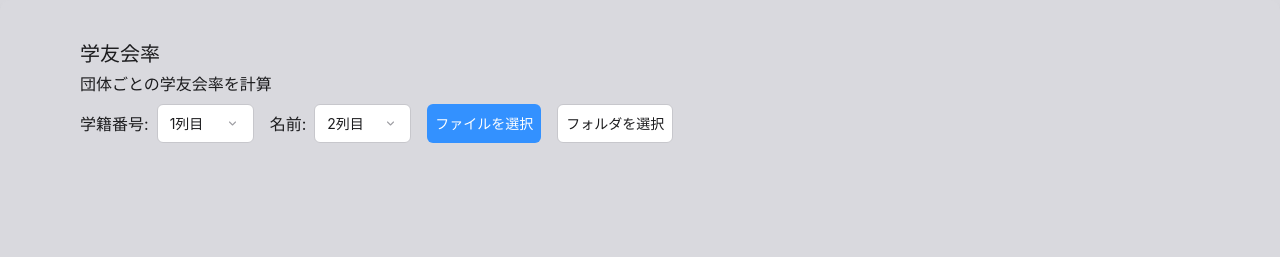
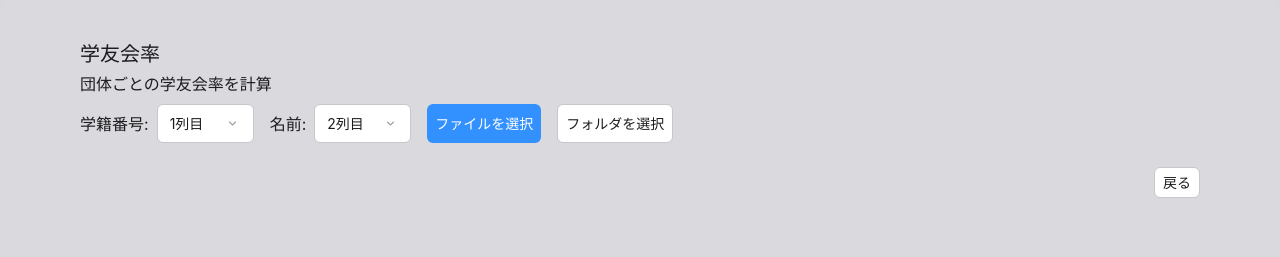
Before and after one commit to epitaq/gakuyukai-gui, a SvelteKit app: page /gakuyukai-rates in a window 1280 px wide. Shown: the top 257 px of the page. Built offline with nearby package versions, Linux system fonts and the light colour scheme.

Commit message:
戻るボタンを追加し、ユーザーが前のページに戻れるようにしました

```diff
--- a/src/routes/gakuyukai-rates/+page.svelte
+++ b/src/routes/gakuyukai-rates/+page.svelte
@@ -284,6 +284,9 @@
         </ul>
       </div>
     {/if}
+    <div class="mt-6 flex justify-end">
+      <button class="btn" on:click={() => history.back()}> 戻る </button>
+    </div>
   </div>
 </div>
 
```
